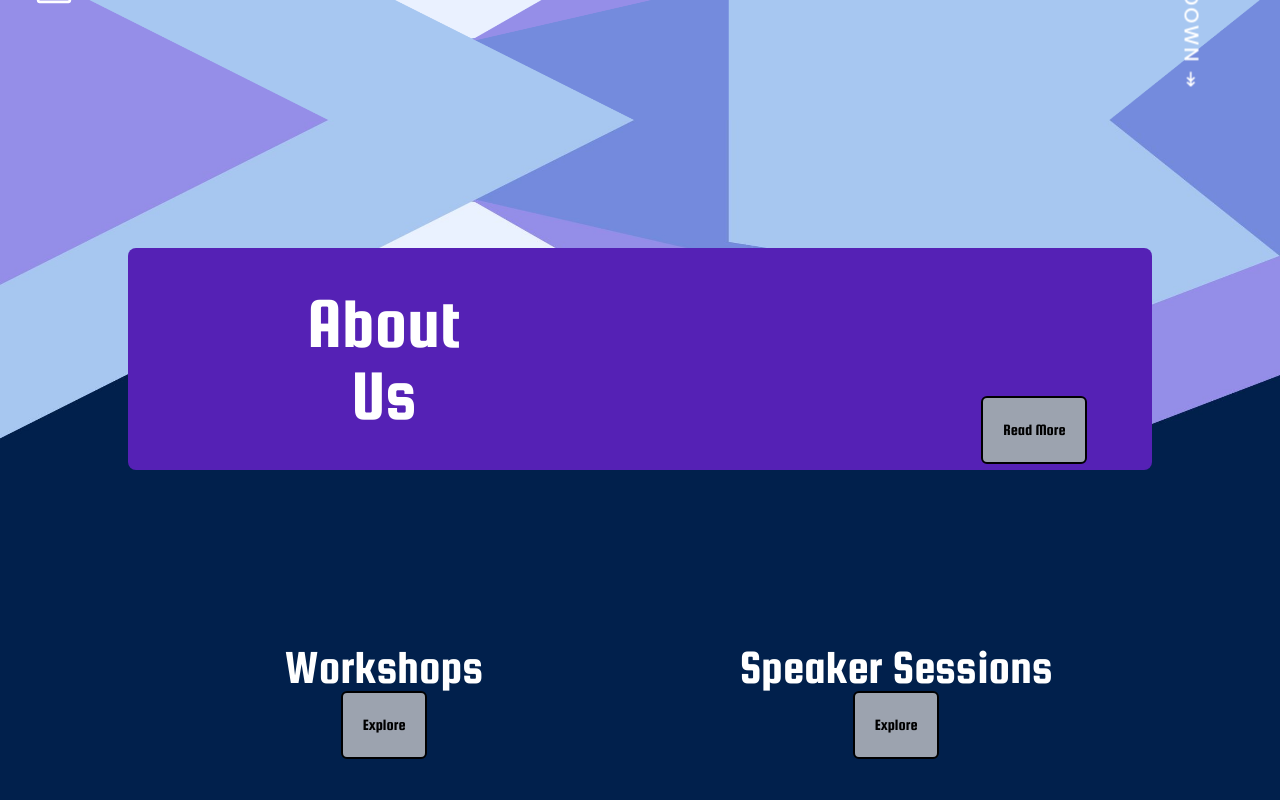
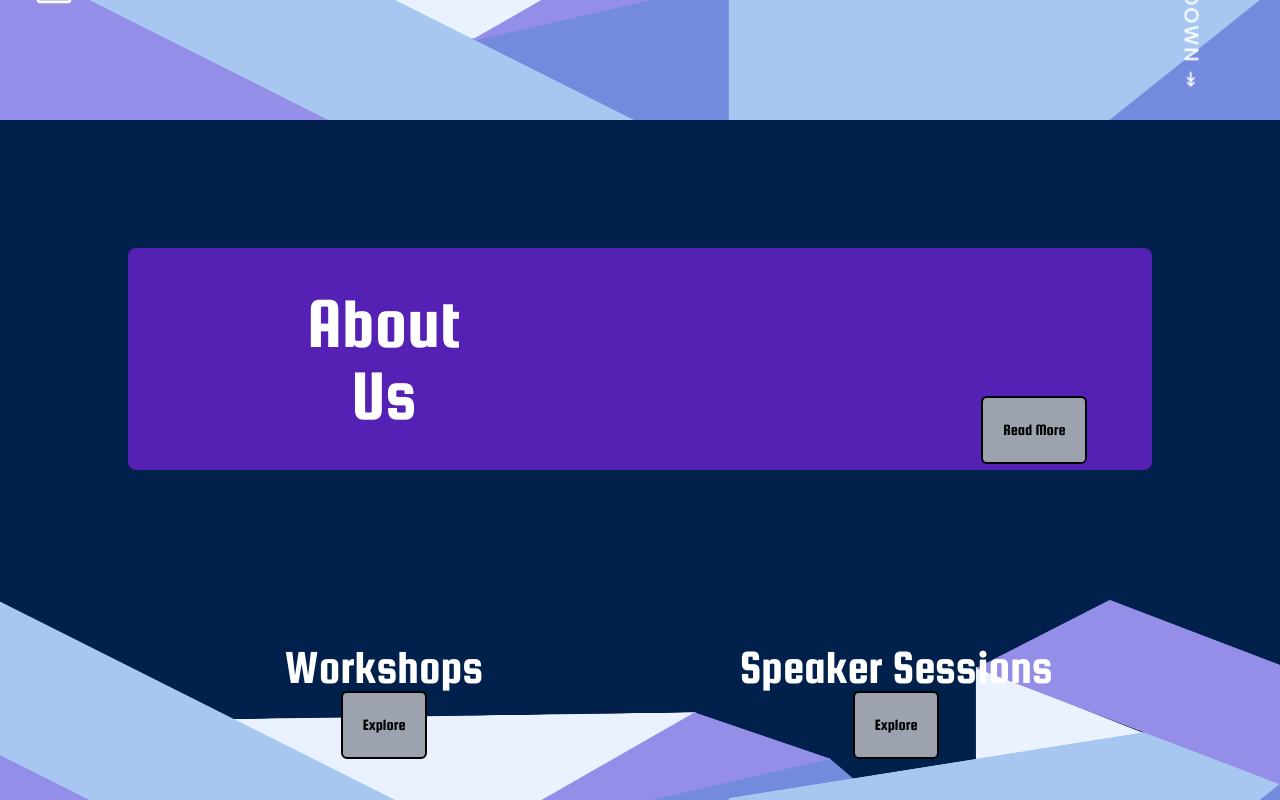
Before and after one commit to siddarthpai/E-Summit, a Next.js app in the folder e-summit/: page / in a window 1280 px wide. Shown: the part 680-1480 px from the top of the page. Built offline with nearby package versions, Linux system fonts and the light colour scheme.

Commit message:
added about us

```diff
--- a/e-summit/src/app/AboutUs/About.js
+++ b/e-summit/src/app/AboutUs/About.js
@@ -10,7 +10,7 @@ const squada = Squada_One({ subsets: ["latin"], weight: "400" });
 
 export default function About() {
   const myStyle = {
-    backgroundImage: "url('/invertedbg.jpeg')",
+    backgroundImage: "url('/background copy.jpg')",
     backgroundSize: "100% 100%",
     backgroundRepeat: "no-repeat",
   };
```
